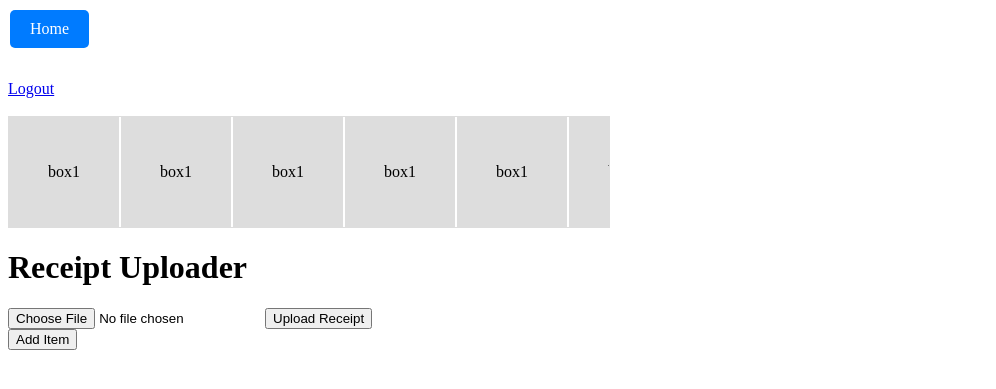
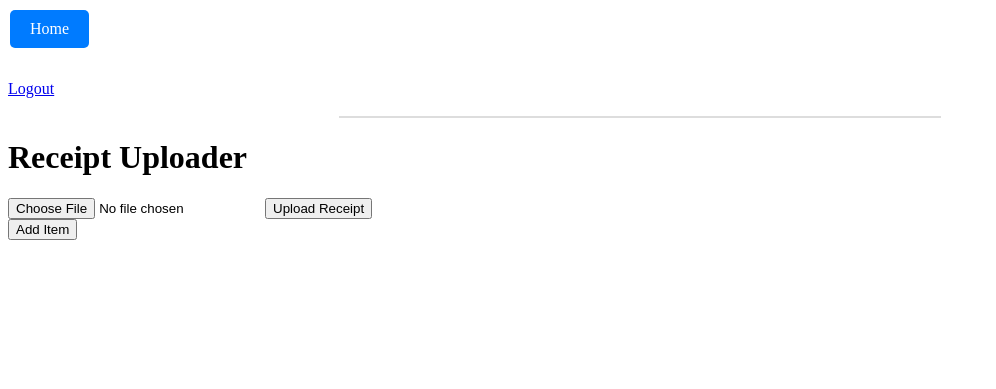
Before and after one commit to Issey-Sone/receipt-organizer, a Flask app: page / in a window 1280 px wide. Shown: the top 389 px of the page, without its empty margins (0-996 px from the left). Run offline with Flask 3, Linux system fonts and the light colour scheme; the visitor is signed in with stand-in values (Sample User, id 1).

Commit message:
add function works

```diff
--- a/static/css/style-user.css
+++ b/static/css/style-user.css
@@ -20,6 +20,7 @@
     max-width: 600px;
     overflow: auto;
     border: 1px solid #ddd;
+    margin: 0 auto;
 
 }
 .scrollable-bar {
--- a/templates/index.html
+++ b/templates/index.html
@@ -14,17 +14,7 @@
     <br>
     <br>
     <div class="scrollable-container">
-        <div class="scrollable-bar">
-            <div class="scrollable-item">box1</div>
-            <div class="scrollable-item">box1</div>
-            <div class="scrollable-item">box1</div>
-            <div class="scrollable-item">box1</div>
-            <div class="scrollable-item">box1</div>
-            <div class="scrollable-item">box1</div>
-            <div class="scrollable-item">box1</div>
-            <div class="scrollable-item">box1</div>
-            <div class="scrollable-item">box1</div>
-            <div class="scrollable-item">box1</div>
+        <div class="scrollable-bar" id="scrollable-bar">
             <!-- Add your other scrollable items here -->
         </div>
     </div>
@@ -34,7 +24,7 @@
         <input type="file" name="file" accept=".jpg" required>
         <button type="submit">Upload Receipt</button>
     </form>
-    <button onclick="item()">Add Item</button>
+    <button onclick="addItem()">Add Item</button>
 
     <script src="{{ url_for('static', filename='js/category-bar.js') }}"></script>
 </body>
```
